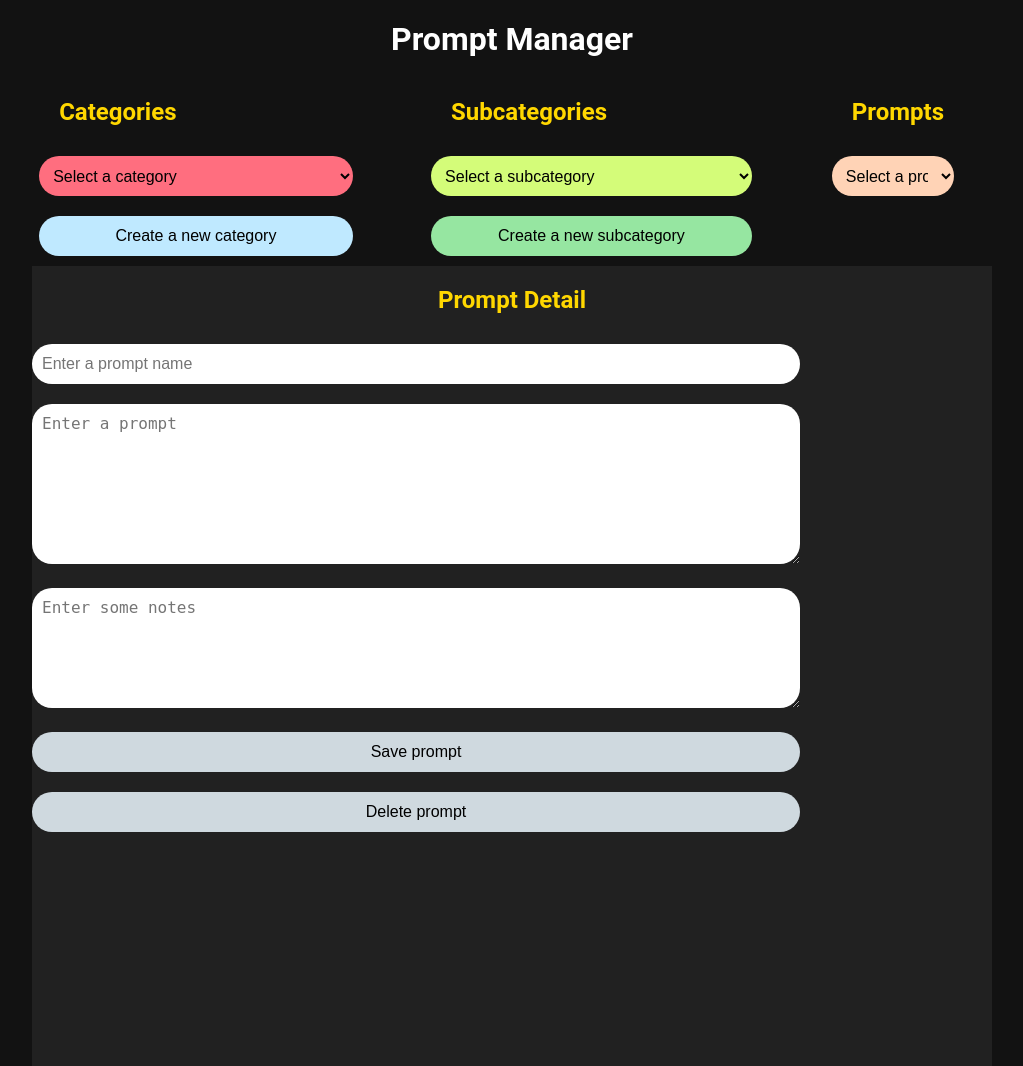
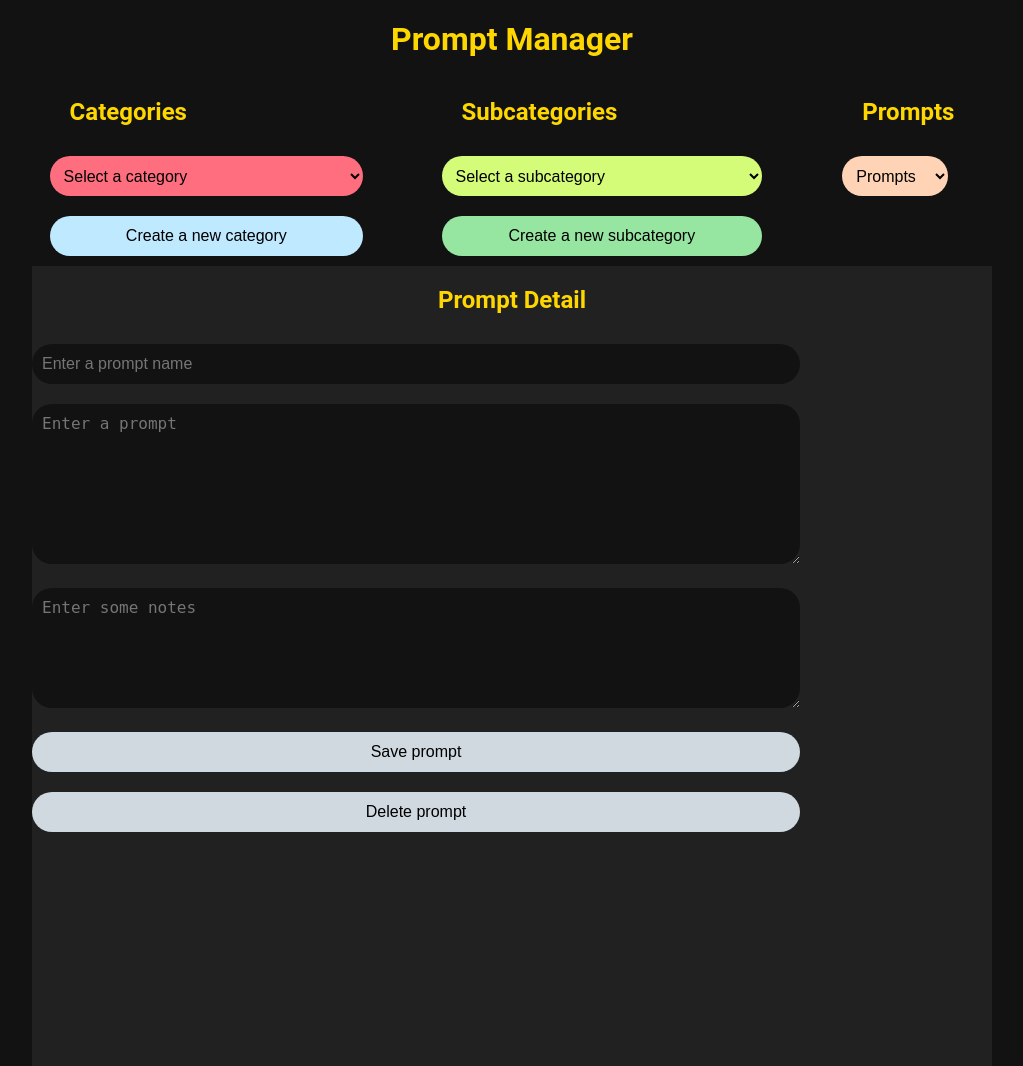
Before and after one commit to v-s-dev/promptmanager, a Django app: page /promptpage/ in a window 1280 px wide. Shown: the whole page, without its empty margins (128-1151 px from the left). Run offline with Django 4.2, Linux system fonts and the light colour scheme; data that the repository does not hold is empty.

Commit message:
Modified colors

```diff
--- a/promptpage/static/promptpage/style.css
+++ b/promptpage/static/promptpage/style.css
@@ -17,7 +17,7 @@ body {
 /* Center the main heading and add some margin */
 h1 {
     text-align: center;
-    color: white;
+    color: gold;
     margin: 20px;
 }
 
@@ -71,6 +71,7 @@ select, button {
 
 /* Style the input and textarea elements */
 input, textarea {
+    background-color: #121212;
     width: 80%;
     height: 40px;
     margin: 10px auto;
@@ -78,6 +79,7 @@ input, textarea {
     border-radius: 20px;
     padding: 10px;
     font-size: 16px;
+    color: gold
 }
 
 /* Use a larger height for the textarea elements */
--- a/promptpage/templates/promptpage/index.html
+++ b/promptpage/templates/promptpage/index.html
@@ -29,7 +29,7 @@
         <div id="prompt-select">
             <h2>Prompts</h2>
             <select id="prompts">
-                <option value="">Select a prompt</option>
+                <option value="">Prompts</option>
             </select>
         </div>
         <div id="prompt-detail">
```
